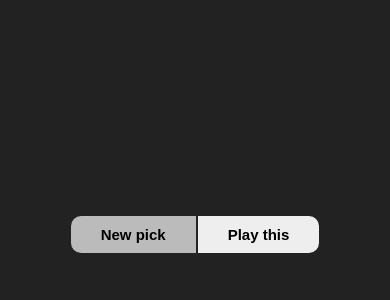
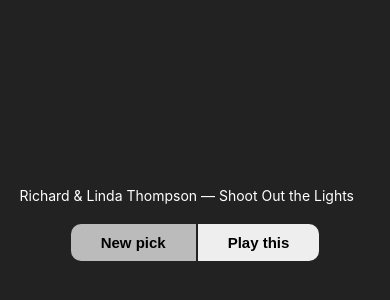
Before and after one commit to aleshh/album-spinner, a React (Create React App) app: page / in a window 390 px wide. Shown: the part 198-498 px from the top of the page. Built offline with nearby package versions, Linux system fonts and the light colour scheme; no server answers.

Commit message:
refine responsive adjustment for small screens

```diff
--- a/src/App.css
+++ b/src/App.css
@@ -10,20 +10,27 @@ html {
   font-size: 20px;
 }
 
+h2 {
+  font-size: 0.7rem;
+  text-align: left;
+  font-weight: normal;
+}
+
 .container {
   height: 100vh;
   display: flex;
   flex-direction: column;
   justify-content: center;
+  align-items: center;
 }
 
 .content {
-  width: 100%;
+  width: 75vh;
+  max-width: min(640px, 80vw);
 }
 
 .albumCover {
-  width: 75vh;
-  max-width: 80vw;
+  width: 100%;
   box-shadow: 0 0 100px #555;
 }
 
@@ -37,7 +44,7 @@ html {
 .button {
   margin-top: 20px;
   margin-right: 4px;
-  font-size: 20px;
+  font-size: 1rem;
   padding: 10px 50px;
   border-radius: 10px 0 0 10px;
   border: none;
@@ -63,8 +70,8 @@ html {
   background-color: #ddd;
 }
 
-@media only screen and (max-width: 490px) {
-  .albumCover {
+@media only screen and (max-width: 490px), (max-height: 550px) {
+  .content {
     max-width: 90vw;
   }
 
@@ -75,13 +82,25 @@ html {
   }
 }
 
-@media only screen and (max-width: 350px) {
+@media only screen and (max-height: 500px) {
+  .content {
+    width: 60vh;
+  }
+  .button {
+    padding: 10px;
+  }
+}
+
+@media only screen and (max-width: 350px), (max-height: 300px) {
+  h2 {
+    font-size: 0.5rem;
+  }
   .button {
     font-size: 15px;
     padding: 10px 20px;
   }
 }
-@media only screen and (max-width: 319px) {
+@media only screen and (max-width: 319px), (max-height: 300px) {
   .button {
     border-radius: 10px;
   }
--- a/src/Page.tsx
+++ b/src/Page.tsx
@@ -30,7 +30,7 @@ const Page = ({
             />
           </button>
         )}
-        <div className="buttonContainer">
+        <h2>{albumString}</h2>
         <button className="button" type="button" onClick={onNewAlbum}>
           New pick
         </button>
@@ -43,7 +43,6 @@ const Page = ({
         </button>
       </div>
     </div>
-    </div>
   );
 };
 
```
Lines whose indentation alone changed are shown as unchanged.
